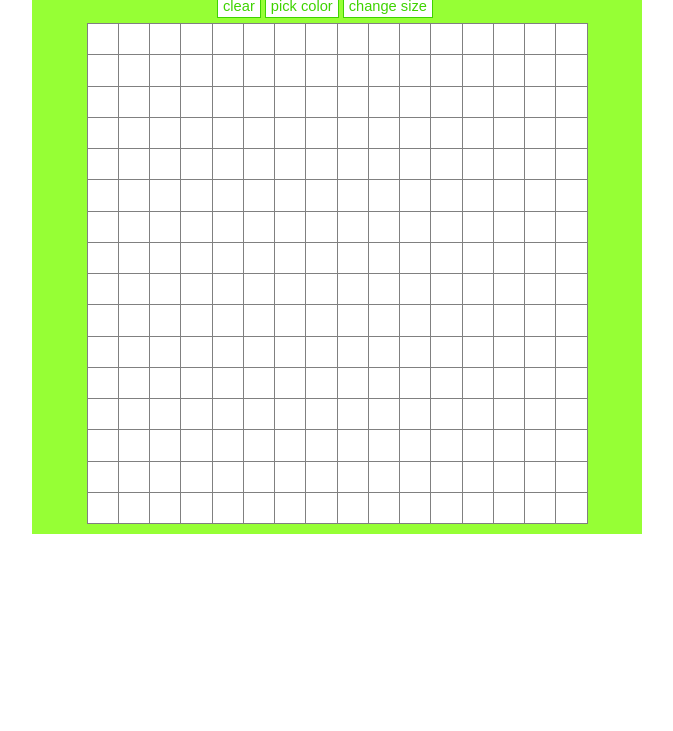
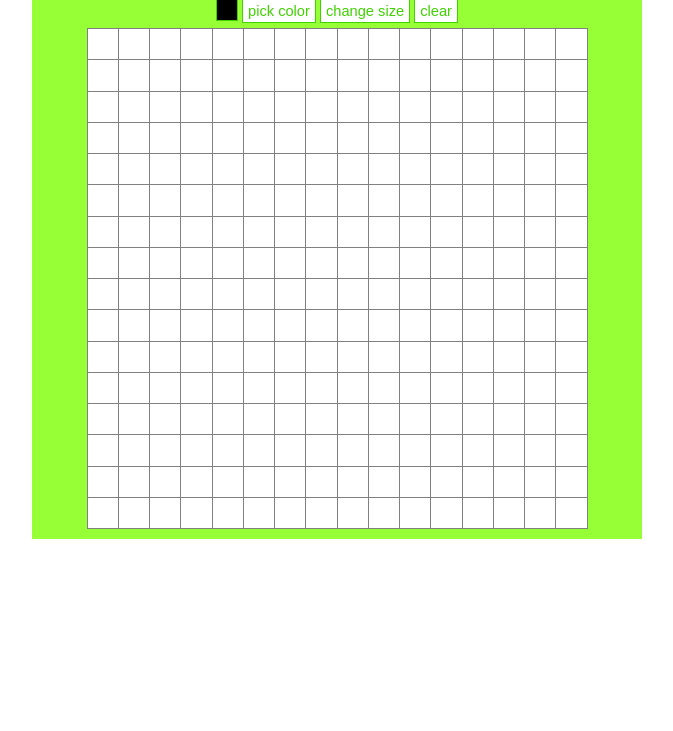
Before and after one commit to n8qs11/sketchpad, a plain HTML site: page index.html in a window 1280 px wide. Shown: the part 69-800 px from the top of the page, without its empty margins (303-976 px from the left). Drawn offline with nearby package versions, Linux system fonts and the light colour scheme.

Commit message:
added block to show current color

```diff
--- a/css/main.css
+++ b/css/main.css
@@ -22,7 +22,7 @@
   padding-bottom: 10px;
 }
 .buttons {
-  width: 40%;
+  width: 47%;
   margin: 0 auto;
 }
 button {
@@ -38,6 +38,17 @@ button:hover {
   color: white;
   background-color: #3fd300;
 }
+#pen {
+  background-color: black;
+  border: 1px solid #3fd300;
+  height: 20px;
+  width: 20px;
+  top: 5px;
+  margin-left: 20px;
+  position: relative;
+  display: inline-block;
+}
+
 .sketch {
   padding: 5px;
 }
--- a/index.html
+++ b/index.html
@@ -11,9 +11,10 @@
       <div id="header">
         <h1>Nate's Sketchpad</h1>
         <div class="buttons">
-          <button id="clear">clear</button>
+          <div id="pen"></div>
           <button id="colorPick">pick color</button>
           <button id="size">change size</button>
+          <button id="clear">clear</button>
         </div>
       </div>
       <div class="sketch">
--- a/js/main.js
+++ b/js/main.js
@@ -19,7 +19,8 @@ $(document).ready(function() {
     $(".cell").css("background-color", "white");
   });
   $("#colorPick").click(function() {
-    color = prompt("Please type a color")
+    color = prompt("Please type a color");
+    $("#pen").css("background-color", color);
   });
   $("#size").click(function() {
     generatePad(prompt("grid size"));
```
